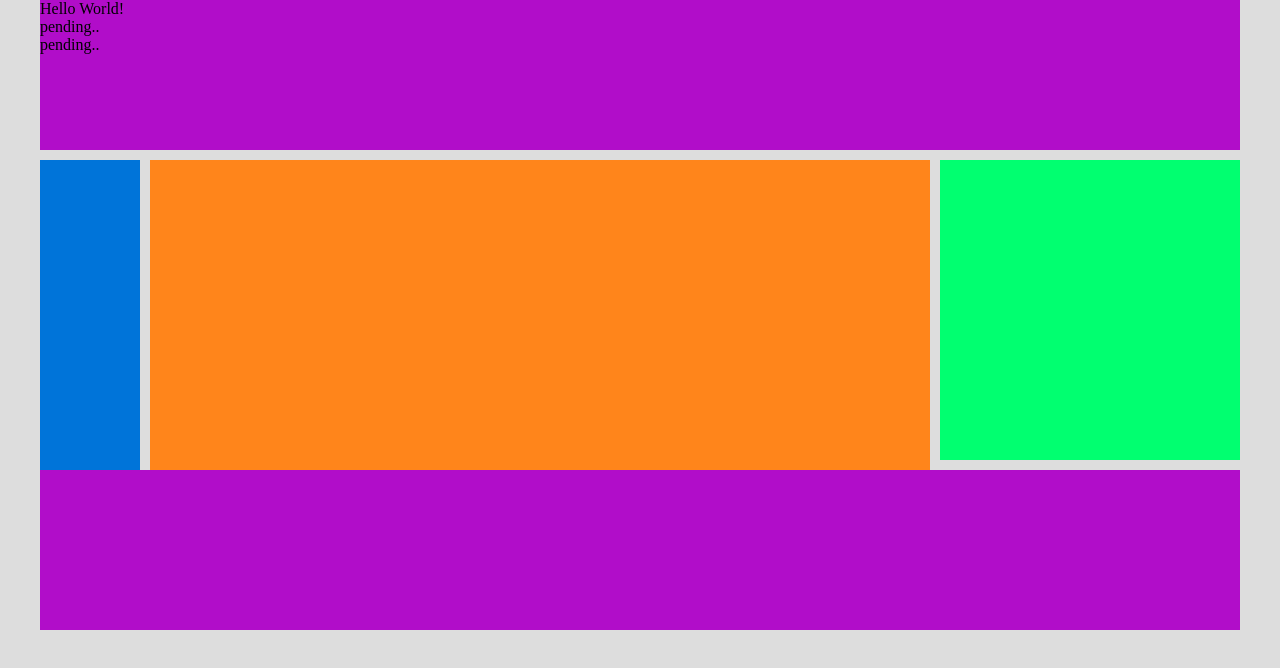
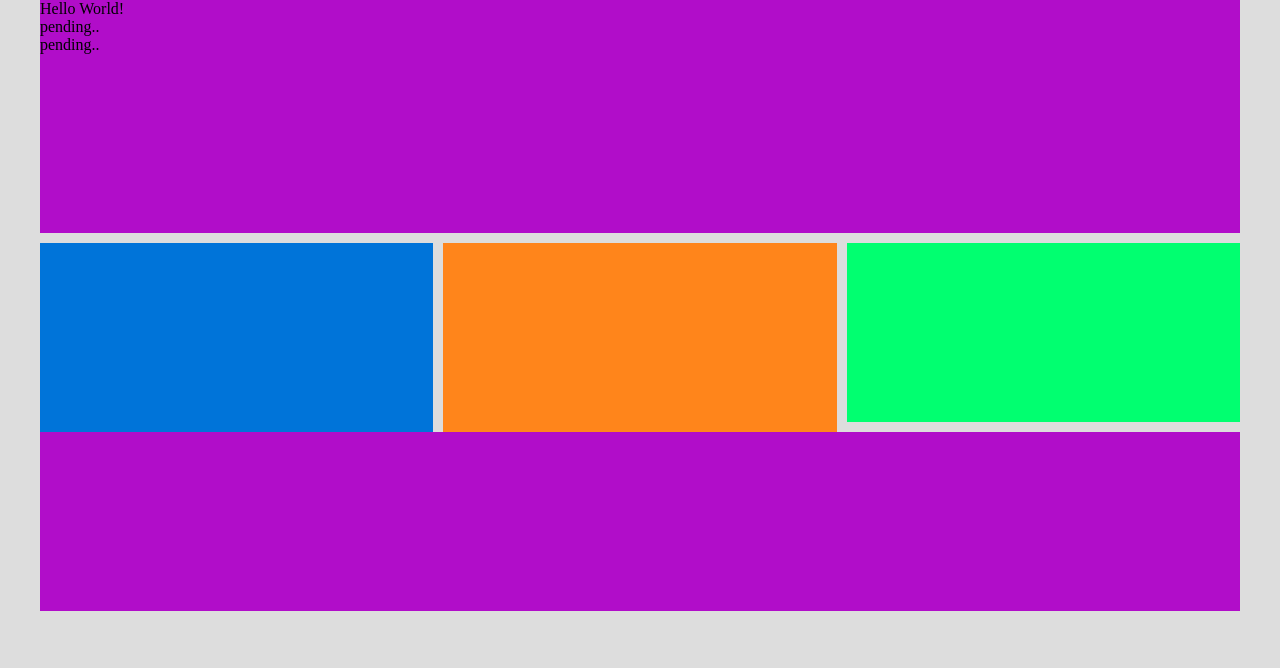
Before and after one commit to digplan/enigmatic.js, a website: page test.html in a window 1280 px wide. Drawn offline with Linux system fonts and the light colour scheme; no server answers.

Commit message:
Update test.html

```diff
--- a/test.html
+++ b/test.html
@@ -6,8 +6,8 @@
 <script src=//rawgit.com/digplan/enigmatic.js/master/main.js ></script>
 <link href=//rawgit.com/digplan/enigmatic.js/master/css.css rel=stylesheet >
 
-<body style='width:1200px; margin:auto auto auto auto; display:grid; grid-gap: 10px 10px;
-             grid: 150px 300px auto auto / 100px auto 300px' class=bg-silver>
+<body style='width:1200px; margin:auto auto auto auto; display:grid; grid-gap: 10px;
+             grid: auto auto auto auto / auto auto auto' class=bg-silver>
 
 <header style='grid-column:1/4; grid-row: 1/2' class=bg-purple>
   <helloworld control>pending..</helloworld>
```
